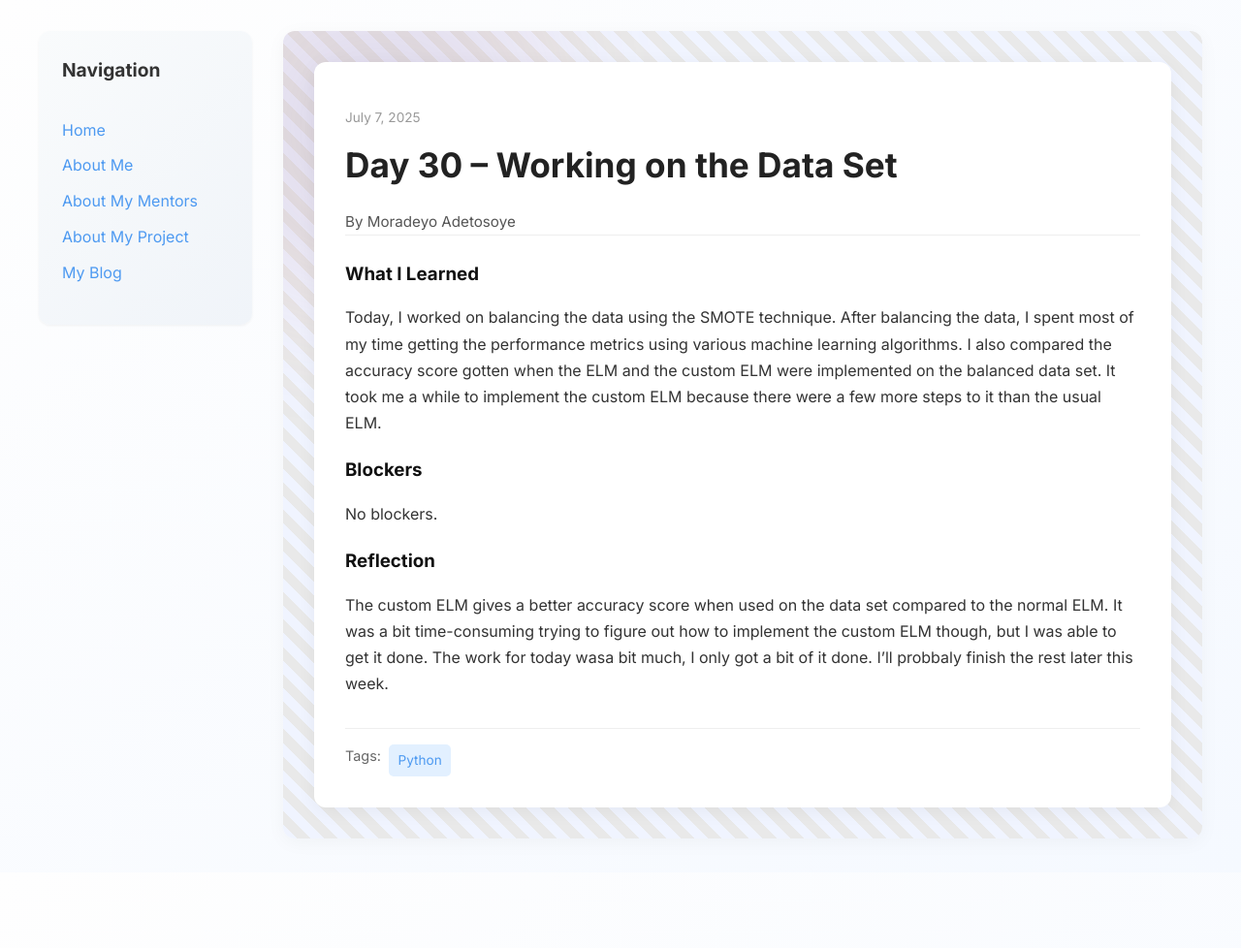
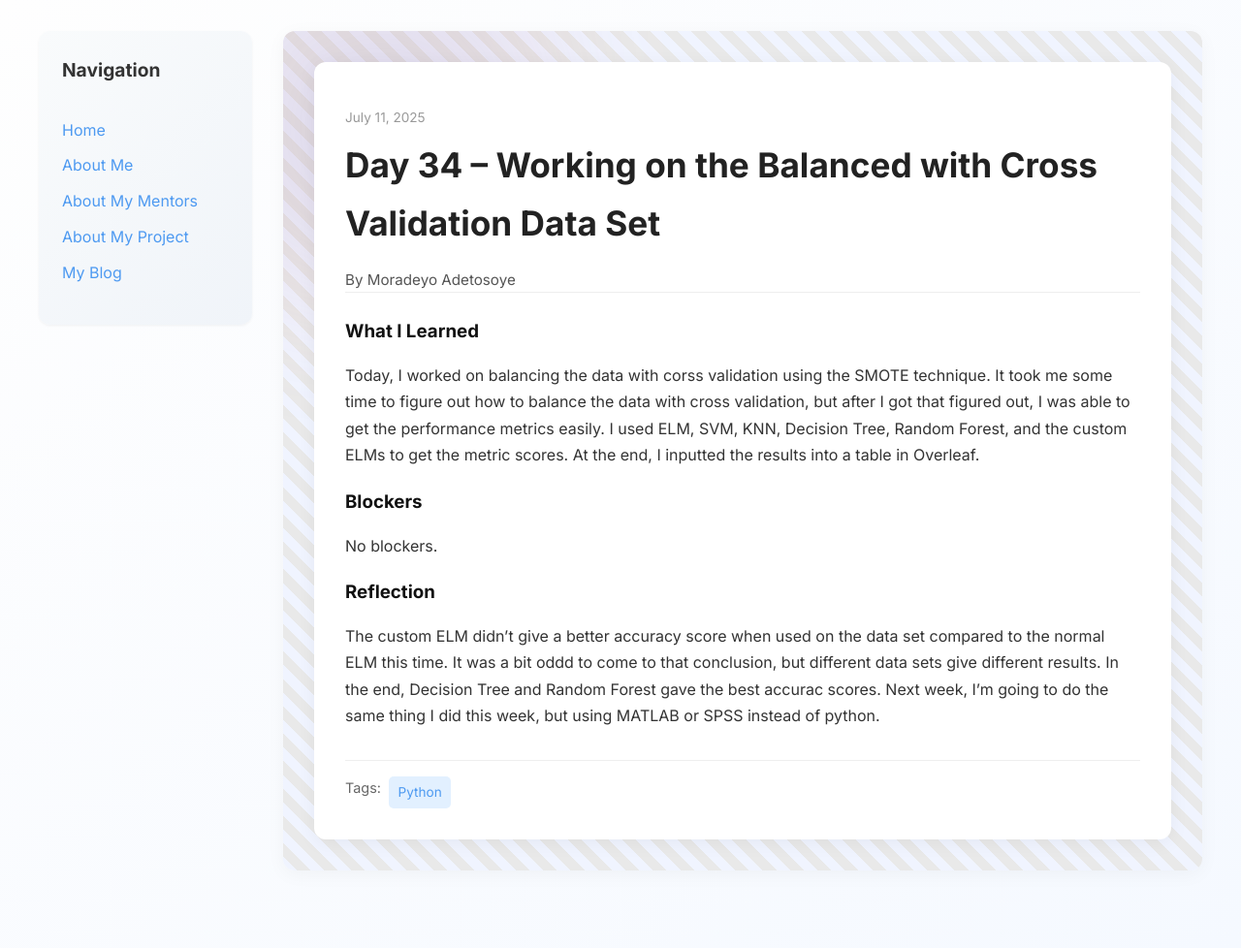
Before and after one commit to Deyo101/deyo101.github.io, a Jekyll site: the page built from _posts/2025-07-11-day-34.md, in a window 1280 px wide. Shown: the whole page at 97% size. Built offline with Jekyll 4.4.1, drawn with Linux system fonts in a browser that asks for light colours; before the commit the page ends 900 px from its top, so only the background shows below that.

Commit message:
Update 2025-07-11-day-34.md

```diff
--- a/_posts/2025-07-11-day-34.md
+++ b/_posts/2025-07-11-day-34.md
@@ -1,17 +1,17 @@
 ---
 layout: post
-title: "Day 30 – Working on the Data Set"
-date: 2025-07-07
+title: "Day 34 – Working on the Balanced with Cross Validation Data Set"
+date: 2025-07-11
 author: Moradeyo Adetosoye
-permalink: /day30.html
+permalink: /day34.html
 tags: ["Python"]
 
 what_i_learned: |
-  Today, I worked on balancing the data using the SMOTE technique. After balancing the data, I spent most of my time getting the performance metrics using various machine learning algorithms. I also compared the accuracy score gotten when the ELM and the custom ELM were implemented on the balanced data set. It took me a while to implement the custom ELM because there were a few more steps to it than the usual ELM.
+  Today, I worked on balancing the data with corss validation using the SMOTE technique. It took me some time to figure out how to balance the data with cross validation, but after I got that figured out, I was able to get the performance metrics easily. I used ELM, SVM, KNN, Decision Tree, Random Forest, and the custom ELMs to get the metric scores. At the end, I inputted the results into a table in Overleaf.
 
 blockers: |
   No blockers.
 
 reflection: |
-  The custom ELM gives a better accuracy score when used on the data set compared to the normal ELM. It was a bit time-consuming trying to figure out how to implement the custom ELM though, but I was able to get it done. The work for today wasa bit much, I only got a bit of it done. I'll probbaly finish the rest later this week.
+  The custom ELM didn't give a better accuracy score when used on the data set compared to the normal ELM this time. It was a bit oddd to come to that conclusion, but different data sets give different results. In the end, Decision Tree and Random Forest gave the best accurac scores. Next week, I'm going to do the same thing I did this week, but using MATLAB or SPSS instead of python.
 ---
```
